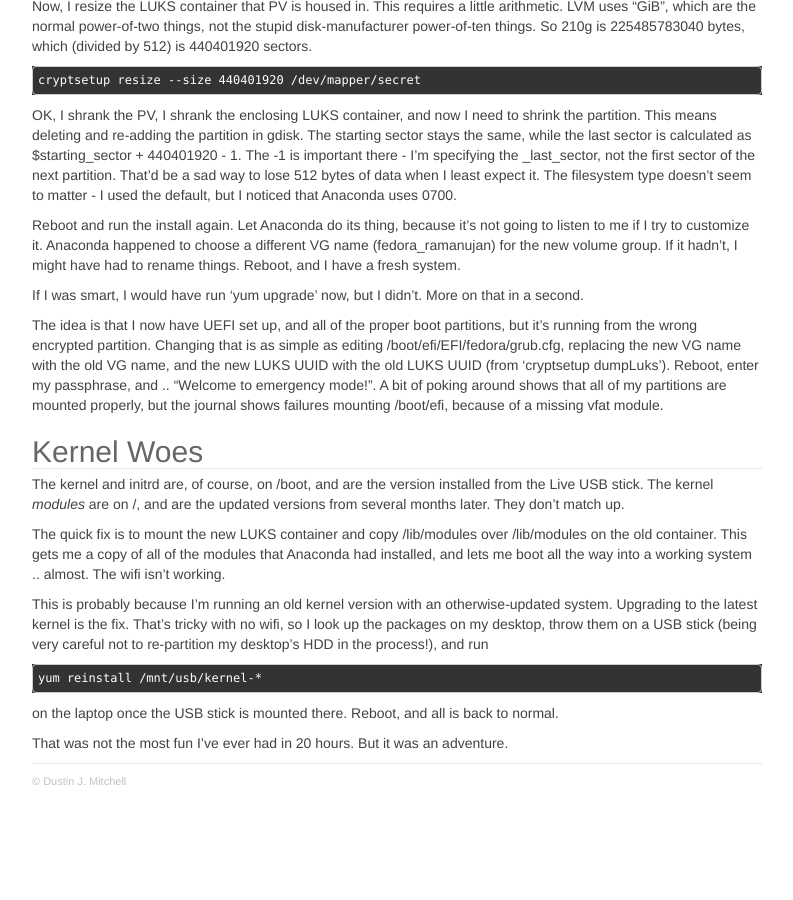
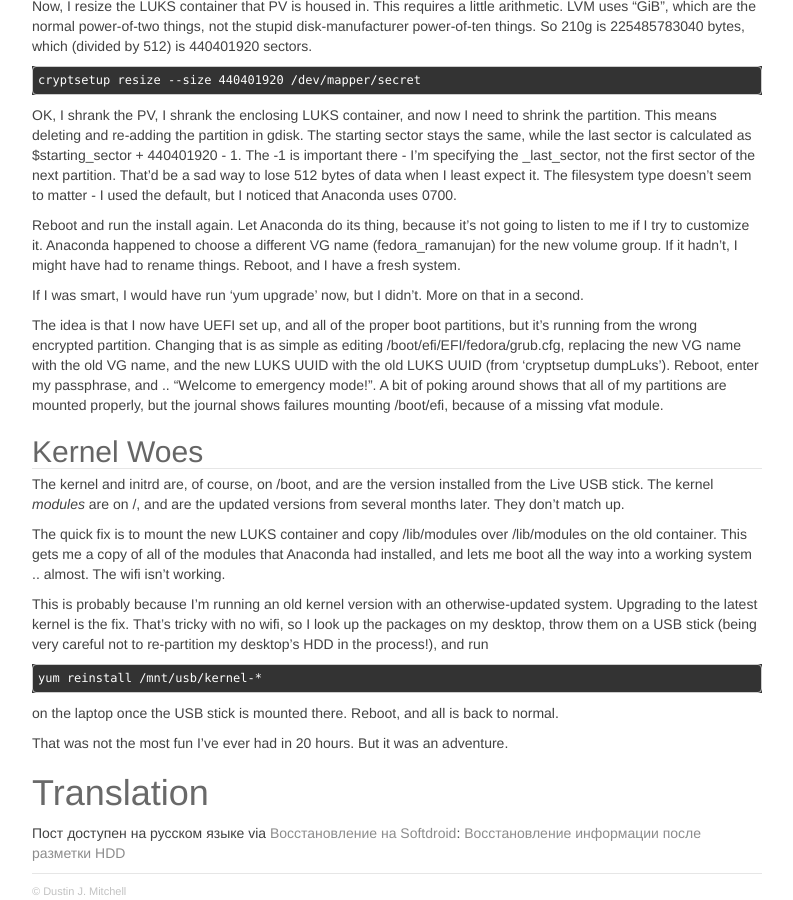
Before and after one commit to djmitche/code.v.igoro.us, a Jekyll site: the page built from _posts/2013-05-29-Oops,-I-partitioned-my-drive...md, in a window 1280 px wide and 900 px high, scrolled down 1954 px. Shown: the whole window, without its empty margins (338-1131 px from the left). Built offline with Jekyll 4.4.1, drawn with Linux system fonts in a browser that asks for light colours; nearby versions of some CDN libraries; library files that are not in the unit come from our copies; Markdown is read by kramdown in place of the engine named in the settings; comment, search, counter and statistics services are not loaded; before the commit the page ends 2744 px from its top, so only the background shows below that.

Commit message:
add link to translation

```diff
--- a/_posts/2013-05-29-Oops,-I-partitioned-my-drive...md
+++ b/_posts/2013-05-29-Oops,-I-partitioned-my-drive...md
@@ -200,3 +200,7 @@
 on the laptop once the USB stick is mounted there.  Reboot, and all is back to normal.
 
 That was not the most fun I've ever had in 20 hours.  But it was an adventure.
+
+# Translation
+
+Пост доступен на русском  языке via [Восстановление на Softdroid](http://softdroid.net/): [Восстановление информации после разметки HDD](http://softdroid.net/razmetil-zhestkiy-disk-vosstanovlenie-informacii-posle-razmetki-hdd)
```
